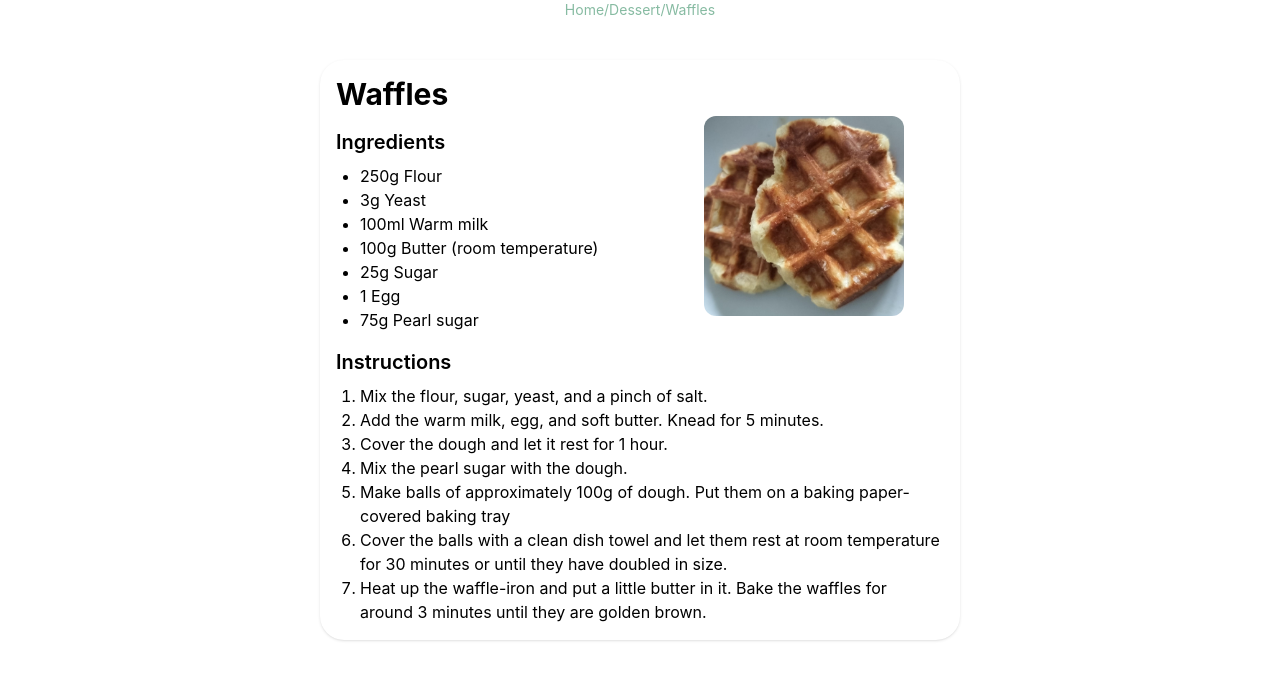
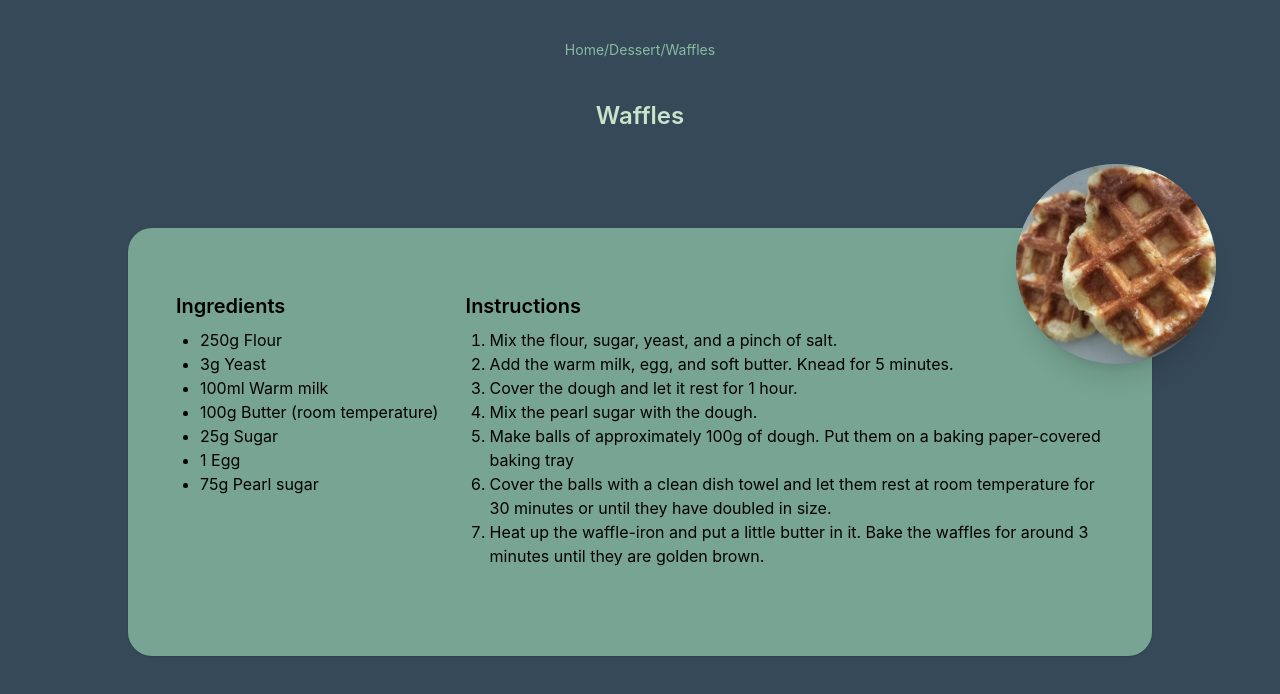
Before and after one commit to GitteVandevenne/recipes, a React app: page /recipe/1 in a window 1280 px wide. Shown: the top 694 px of the page. Built offline with nearby package versions, Linux system fonts and the light colour scheme; the HTML template or start-up script is replaced by a standard one.

Commit message:
Recipe page

```diff
--- a/src/pages/RecipePage.jsx
+++ b/src/pages/RecipePage.jsx
@@ -9,13 +9,32 @@ function RecipePage() {
     if (!recipe) return <p>Recipe not found!</p>;
 
     return (
-        <div>
+        <div className="bg-five absolute top-0 w-full min-h-screen">
+            <div className={`mt-10`}>
                 <Navigation/>
-            <div className="p-4 bg-white rounded-3xl shadow w-[50%] mx-auto">
-                <div className={`grid grid-cols-2 justify-between`}>
-                    <div>
-                        <h1 className="text-3xl font-bold mb-2">{recipe.title}</h1>
+            </div>
 
+            <div className={`w-[80%] mx-auto`}>
+                <div className="text-center ">
+                    <h1 className="text-2xl font-semibold text-secondary">
+                        {recipe.title}
+                    </h1>
+                </div>
+                <div className={`relative ${recipe.image ? 'mt-24' : 'mt-10'}`}>
+                    {recipe.image && (
+                        <div
+                            className="absolute -top-16 -right-16 bg-tertiary w-50 h-50 rounded-full overflow-hidden shadow-xl z-10 flex items-center justify-center"
+                        >
+                            <img
+                                src={recipe.image}
+                                alt={recipe.title}
+                                className="absolute inset-0 w-full h-full object-cover"
+                            />
+                        </div>
+                    )}
+                    <div className={`p-6 bg-primary/80 rounded-3xl shadow mx-auto z-0`}>
+                        <div className={`flex justify-between items-start mb-10 gap-4 p-6`}>
+                                <div className="basis-3/10">
                                     <h2 className="text-xl font-semibold mt-4 mb-2">Ingredients</h2>
                                     {recipe.ingredients.length > 0 ? (
                                         <ul className="list-disc ml-6">
@@ -27,11 +46,7 @@ function RecipePage() {
                                         <p>No ingredients found</p>
                                     )}
                                 </div>
-                    {recipe.image && (
-                        <img src={recipe.image} alt={recipe.title} className="rounded-xl mr-10 mt-10 ml-auto mb-4 max-h-50"/>)}
-                </div>
-
-
+                            <div className={'basis-7/10'}>
                                 <h2 className="text-xl font-semibold mt-4 mb-2">Instructions</h2>
                                 {recipe.instructions.length > 0 ? (
                                     <ol className="list-decimal ml-6">
@@ -51,6 +66,10 @@ function RecipePage() {
                                 )}
                             </div>
                         </div>
+                    </div>
+                </div>
+            </div>
+        </div>
     );
 }
 
```
Lines whose indentation alone changed are shown as unchanged.
